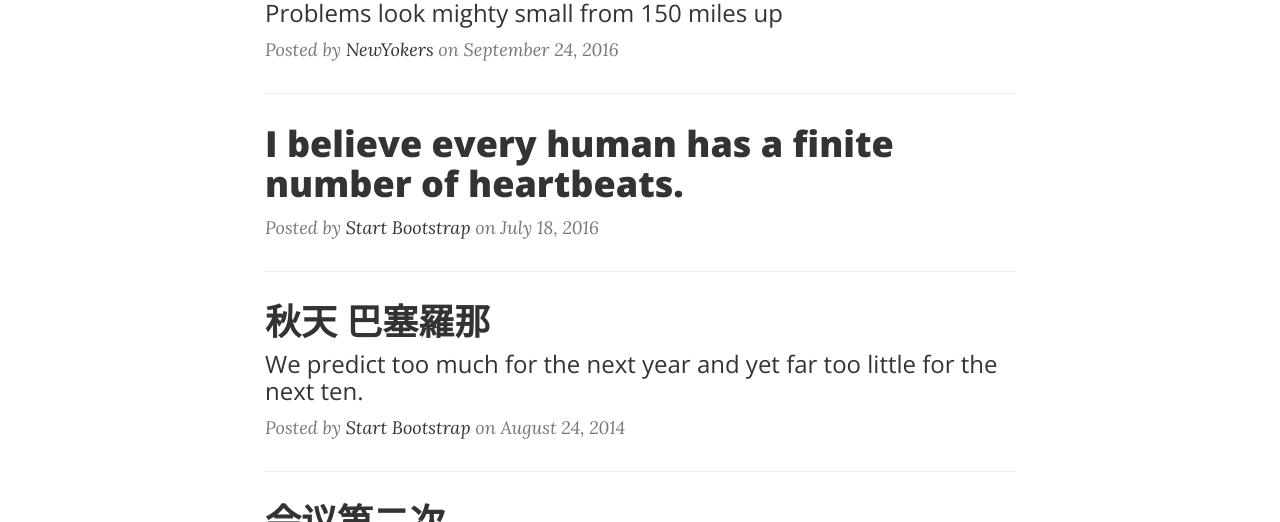
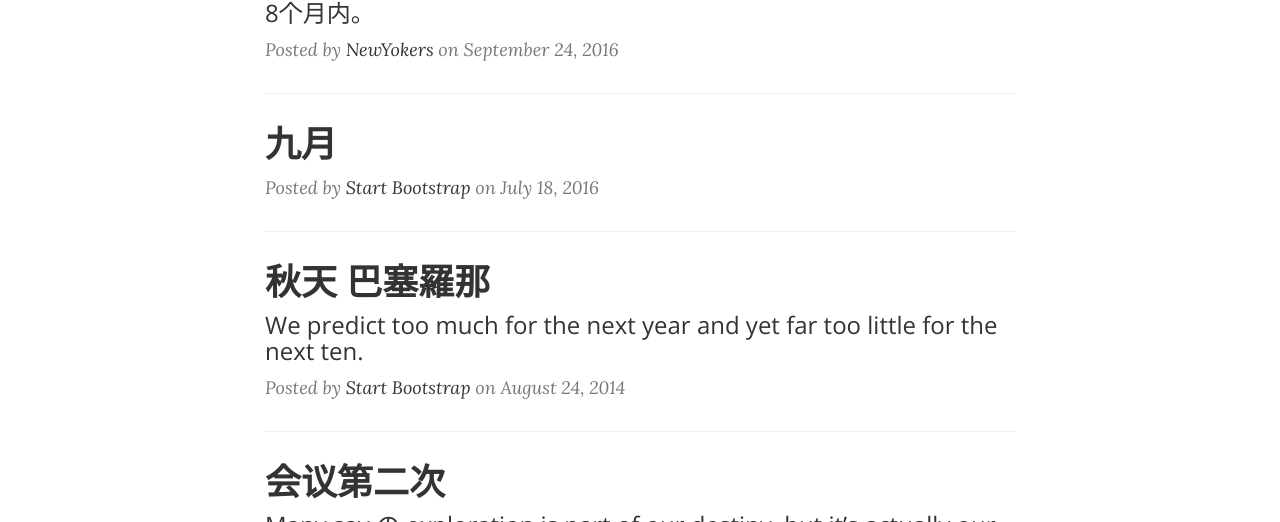
Before and after one commit to sissiyuen/GirlsCodingDayDemo, a website: page index.html in a window 1280 px wide. Shown: the part 578-1100 px from the top of the page. Drawn offline with nearby package versions, Linux system fonts and the light colour scheme.

Commit message:
九月
预留本月度的搞大新闻位置。

```diff
--- a/index.html
+++ b/index.html
@@ -93,7 +93,7 @@
                             环保主义者成为2017年全球最危险职业之一
                         </h2>
                         <h3 class="post-subtitle">
-                            Problems look mighty small from 150 miles up
+                            8个月内。
                         </h3>
                     </a>
                     <p class="post-meta">Posted by <a href="#">NewYokers</a> on September 24, 2016</p>
@@ -102,7 +102,7 @@
                 <div class="post-preview">
                     <a href="post.html">
                         <h2 class="post-title">
-                            I believe every human has a finite number of heartbeats.
+                            九月
                         </h2>
                     </a>
                     <p class="post-meta">Posted by <a href="#">Start Bootstrap</a> on July 18, 2016</p>
```
